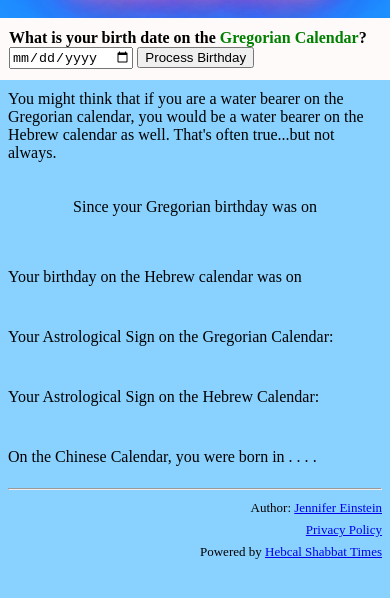
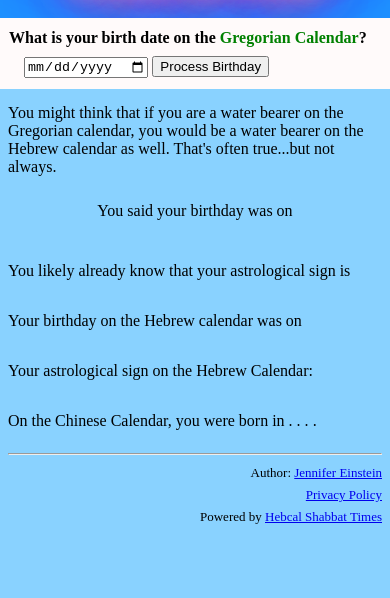
Before and after one commit to JenniferEinstein/Astrological-Signs-Around-the-World, a website: page index.html in a window 390 px wide. Shown: the part 108-706 px from the top of the page. Drawn offline with Linux system fonts and the light colour scheme.

Commit message:
Disabling error fixed! Thanks, Jose

```diff
--- a/index.html
+++ b/index.html
@@ -16,7 +16,7 @@
             <div id="grid2">
                 <div class="head">
                     <form class="form">
-                        <label for="birthday" display="block" padding-bottom="25px">What is your birth date on the
+                        <label for="birthday">What is your birth date on the
                             <span style="color:green" id="gregorian" class="greg" title="The Gregorian calendar is a solar calendar with 12 months of 28 to 31 days each and is used in most parts of the world today. Introduced in October 1582 by Pope Gregory XIII as a replacement for the Julian calendar, the principal change was to space leap years differently so as to make the average calendar year 365.2425 days long instead of 365.25 days.">Gregorian Calendar</span>?
                         </label>
                         <div id="inputAndButton">
@@ -29,8 +29,13 @@
                     <aside id="explain">You might think that if you are a water bearer on the Gregorian calendar, you would be a water bearer on the Hebrew calendar as well. That's often true...but not always. </aside>
                 </div>
                 <div class="ifThis">
-                    <p>Since your Gregorian birthday was on
+                    <p>You said your birthday was on
                         <span id="birthdayG"></span>
+                    </p>
+                </div>
+                <div class="astroG">
+                    <p id="gregorianSign">You likely already know that your astrological sign is
+                        <span id="gregorianSpan"></span>
                     </p>
                 </div>
                 <div class="thenThat">
@@ -38,13 +43,9 @@
                         <span id="birthdayH"></span>
                     </p>
                 </div>
-                <div class="astroG">
-                    <p id="gregorianSign">Your Astrological Sign on the Gregorian Calendar:
-                        <span id="gregorianSpan"></span>
-                    </p>
-                </div>
+
                 <div class="astroH">
-                    <p id="hebrewSign">Your Astrological Sign on the Hebrew Calendar:
+                    <p id="hebrewSign">Your astrological sign on the Hebrew Calendar:
                         <span id="hebrewSpan"></span>
                     </p>
                 </div>
@@ -63,7 +64,7 @@
         </form>
     </aside> -->
         </main>
-        <footer font-size="smaller">
+        <footer>
             <div style="text-align:right;line-height:0.7;font-size: small;">
                 <hr id="footerHR">
                     <p >Author:
--- a/style.css
+++ b/style.css
@@ -9,8 +9,6 @@
     padding-bottom: 5%;
     padding: left 0;
 }
-
-
 
 .title {
     padding-top: 30px;
@@ -33,10 +31,6 @@
     }
 }
 
-.label {
-    display:block-size ;
-    padding: bottom 12px; ;
-}
 
 
 body {
@@ -53,7 +47,8 @@ body {
 /* (A)  */
 #grid2 {
     display: grid;
-    /* grid-template-columns: auto auto ;  */
+
+    /* grid-template-columns: auto auto ;
     grid-gap: 10px;
 /*
     grid-template-areas:
@@ -61,16 +56,18 @@ body {
     "ifThis thenThat"
     "astroG astroH"
      "chinese" */
+/*
+
 
     grid-template:
     "head head" 50px
     "astro Chinese ifThis" 30px
-    "astro Chinese ifThis" 40px / 1fr 1fr 1fr
+    "astro Chinese ifThis" 40px / 1fr 1fr 1fr */
 
   }
   /* (B) 1 COL ON SMALL SCREENS */
   @media screen and (max-width:768px) {
-    #grid { grid-template-columns: auto; }
+    #grid2 { grid-template-columns: auto; }
   }
   /* (C) OPTIONAL FOR THE CELLS */
   .head, .cell { padding: 10px; }
@@ -93,9 +90,13 @@ body {
    border: 0px
 }
 
+#explain {
+    margin-top: 4mm;
+}
 
 #inputAndButton {
-
+    margin-top: .1in;
+    margin-inline: 15px;
 }
 
 span.greg {
@@ -125,22 +126,31 @@ section.main {
     margin-left: 10px;
 }
 
-/* Let's try animating the font. Didn't work initially. animation: mymove 5s;*/
+
 #chineseYear {    color:red;}
 #gregorianRed {    color:red;}
 #hebrewRed {    color:red;}
 
 
-@keyframes mymove {
-    50% {font-size: 40px;}
+/* ======================= OTHER ==================== */
+
+.hidden{
+    display:none
 }
 
 
-/* for reading right to left*/
-
+/* for reading right to left */
 p.rtl {
     direction: rtl
 }
+
+ /* Let's try animating the font. Didn't work initially.
+animation: mymove 5s;
+@keyframes mymove {
+    50% {font-size: 40px;}
+} */
+
+
 
 /* ================== GRID ==================== */
 /* from code-box.com/create-grid-javascript/ */
@@ -182,9 +192,3 @@ p.rtl {
     border: 1px solid #c2ba3c;
     background: #f8ffde;
   } */
-
-/* ======================= OTHER ==================== */
-
-.hidden{
-    display:none
-}
--- a/zodiak.js
+++ b/zodiak.js
@@ -415,6 +415,7 @@ function yearOfThe(bYear) {
   }
 }
 
+//================ Thoughts and Unused Code ============
 //since the Chinese Zodiac is on a 12 year cycle, a function to iterate every 12 years should be helpful. It was not.
 
 //split the birthday into the component parts.
@@ -437,7 +438,7 @@ What am I trying to do here? I want to get all the years for each Chinese Zodiac
     const currentDiv = document.getElementById("div1");
     document.body.insertBefore(newDiv, currentDiv);
   }
-/* ===================Grid========
+/* =================== Grid ========
 let container = document.getElementById("grid");
 let cell = document.createElement("div");
 cell.innerText = "TEXT1";
```
